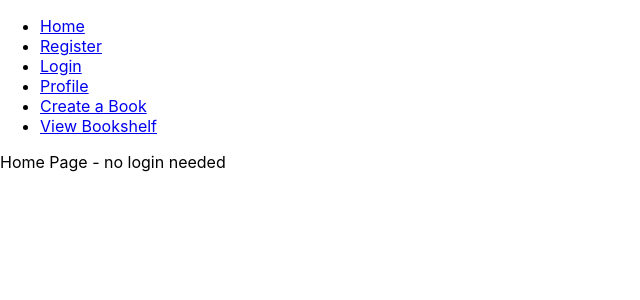
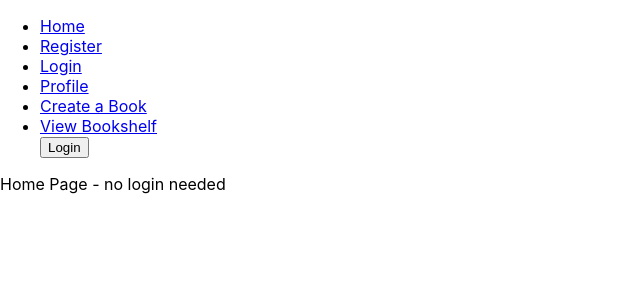
Before and after one commit to nelliecrocker/dewey-client, a React (Create React App) app: page / in a window 1280 px wide. Shown: the top 300 px of the page, without its empty margins (0-640 px from the left). Built offline with nearby package versions, Linux system fonts and the light colour scheme.

Commit message:
login and logout ternary button works on navbar based on token

```diff
--- a/src/App.tsx
+++ b/src/App.tsx
@@ -5,6 +5,7 @@ import { BrowserRouter as Router, Route, Switch } from 'react-router-dom'
 
 
 type Props = {}
+
 type State = {
   sessionToken: string
 }
@@ -25,16 +26,12 @@ class App extends Component<Props, State> {
     console.log(this.state.sessionToken)
   }
 
-  //add ternary to determine view. If they have a session token, allow them to view profile...etc
-
   render() {
     return (
 
       <div>
-          <Navbar />
+          <Navbar token={this.state.sessionToken} />
           <Landing token={this.state.sessionToken} updateToken={this.updateToken} />
-
-        {/* insert ternary to determine if sessionToken is empty. If yes, show BookCreate, if no, show Login/Register */}
       </div>
 
     );
--- a/src/auth/Landing.tsx
+++ b/src/auth/Landing.tsx
@@ -5,7 +5,7 @@ import { BrowserRouter as Router, Route, Switch, Redirect } from 'react-router-d
 
 type Props = {
     token: string,
-    updateToken(newToken: string): void
+    updateToken(newToken: string): void,
 }
 type State = {
     // user
@@ -44,13 +44,15 @@ class Landing extends Component<Props, State> {
         }
     }
 
-    updateToken = (newToken: string) => {
-        localStorage.setItem('token', newToken)
-        this.setState({
-            sessionToken: newToken
-        })
-        console.log(this.state.sessionToken)
-    }
+    // updateToken = (newToken: string) => {
+    //     localStorage.setItem('token', newToken)
+    //     this.setState({
+    //         sessionToken: newToken
+    //     })
+    //     console.log(this.state.sessionToken)
+    // }
+
+
 
     render() {
         return (
--- a/src/auth/Login.tsx
+++ b/src/auth/Login.tsx
@@ -8,7 +8,6 @@ import { Redirect } from 'react-router-dom'
 type Props = {
     token: string,
     updateToken(newToken: string): void
-
 };
 
 type State = {
@@ -54,6 +53,7 @@ class Login extends Component<Props, State> {
 
         return (
             <div>
+
                 <Form onSubmit={this.onSubmit}>
                     <Label>Login</Label>
                     <Col md={6}>
--- a/src/components/Navbar.tsx
+++ b/src/components/Navbar.tsx
@@ -1,14 +1,21 @@
 import React, { Component } from 'react';
 import { BrowserRouter as Router, Switch, Link, Route } from 'react-router-dom'
-// import { Profile } from './Index'
-import { Register, Login } from '../auth/index'
-import { CreateBook, Profile, Home } from './Index';
 
-type Props = {}
+type Props = {
+    token: string
+}
 
+type State = {
+    clearToken(): void,
+    sessionToken: string
+}
 
-class Navbar extends Component<Props, {}> {
+class Navbar extends Component<Props, State> {
 
+    clearToken = () => {
+        localStorage.clear()
+        this.setState({ sessionToken: "" })
+    }
 
     render() {
         return (
@@ -20,9 +27,15 @@ class Navbar extends Component<Props, {}> {
                     <li><Link to='/user/profile'>Profile</Link></li>
                     <li><Link to='/book/create'>Create a Book</Link></li>
                     <li><Link to='/book/bookshelf'>View Bookshelf</Link></li>
+
+                    {/* Display Login or Logout based on props */}
+                    {this.props.token !== ""
+                        ? <button onClick={this.clearToken}>Logout</button>
+                        : <button onClick={this.clearToken}>Login</button>
+                    }
                 </ul>
 
-            </div>
+            </div >
         );
     }
 }
--- a/src/components/Profile.tsx
+++ b/src/components/Profile.tsx
@@ -1,6 +1,7 @@
 import React, { Component } from 'react';
 // import { useParams } from 'react-router-dom'
 import { Bookshelf } from './Index'
+import { Redirect } from 'react-router-dom'
 
 type Props = {
     token: string,
@@ -14,6 +15,11 @@ class Profile extends Component<Props, {}> {
     }
 
     render() {
+
+        if (this.props.token === "") {
+            return <Redirect to='/' />
+        }
+
         return (
             <div>
                 My Profile
--- a/src/index.tsx
+++ b/src/index.tsx
@@ -9,6 +9,8 @@ import { BrowserRouter as Router } from 'react-router-dom'
 ReactDOM.render(
   <Router>
       <App />
+
+
       </Router>,
   document.getElementById('root')
 );
```
Lines whose indentation alone changed are shown as unchanged.
